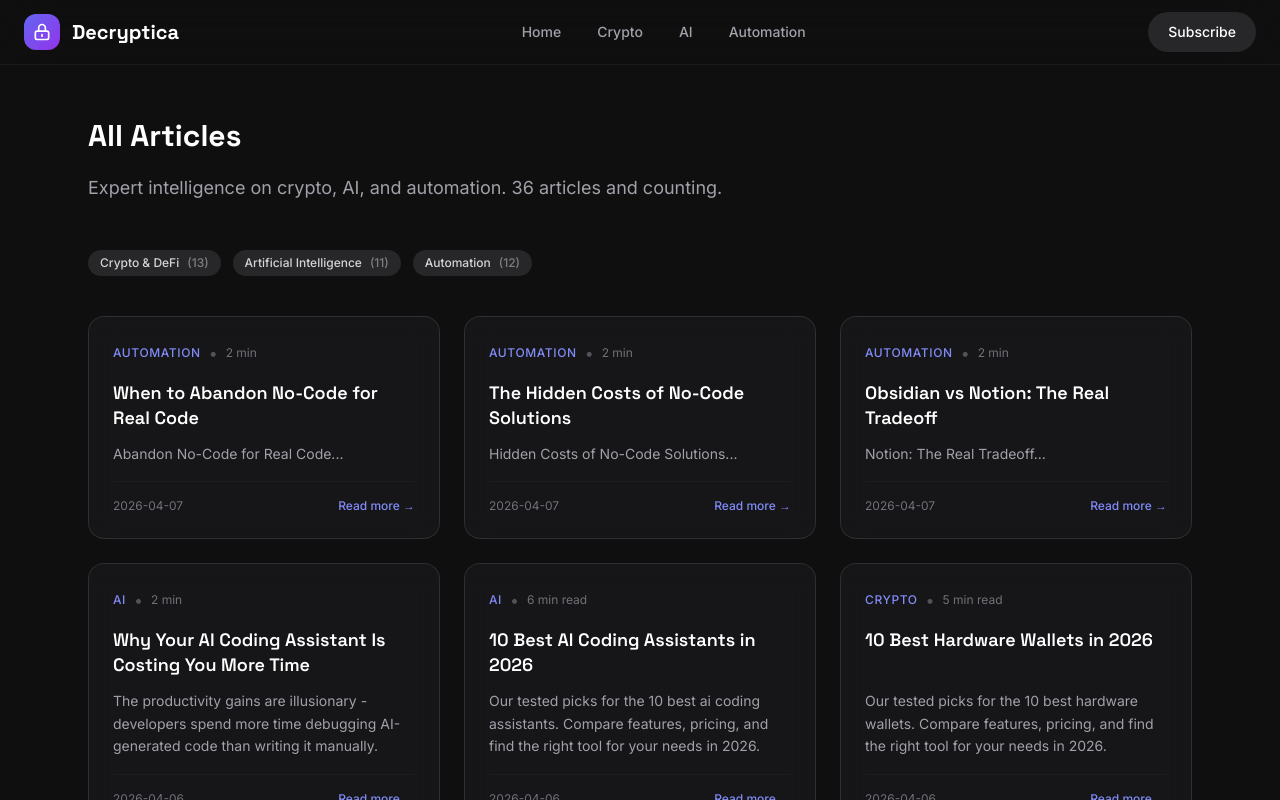
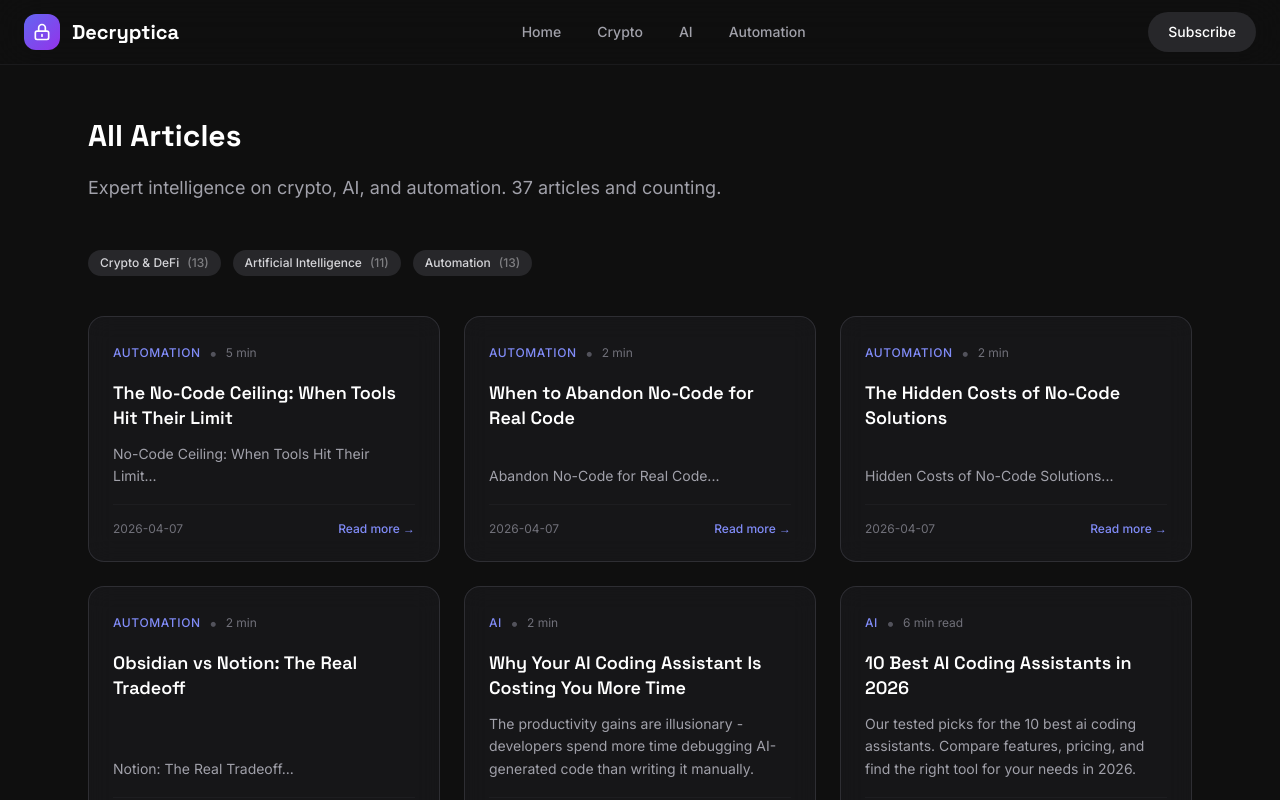
Before and after one commit to kevinthelobster/decryptica, a Next.js app: page /articles in a window 1280 px wide. Shown: the top 800 px of the page. Built offline with nearby package versions, Linux system fonts and the light colour scheme.

Commit message:
Daily article: the-no-code-ceiling-when-tools-hit-their-limit

```diff
--- a/app/data/articles.ts
+++ b/app/data/articles.ts
@@ -49,6 +49,95 @@ export const topics: Topic[] = [
 
 export const articles: Article[] = [
   {
+    id: '1775576628875-8074',
+    slug: 'the-no-code-ceiling-when-tools-hit-their-limit',
+    title: "The No-Code Ceiling: When Tools Hit Their Limit",
+    excerpt: "No-Code Ceiling: When Tools Hit Their Limit...",
+    content: `**The No-Code Ceiling: When Tools Hit Their Limit**
+======================================================
+
+**TL;DR**
+
+No-code tools have revolutionized the way businesses automate processes, but even these powerful solutions have their limitations. In this article, we'll explore what happens when no-code tools hit their ceiling and how to overcome these challenges.
+
+No-code tools have become increasingly popular over the past few years, and for good reason. They offer a range of benefits, including rapid development, reduced costs, and increased efficiency. However, as businesses continue to push the boundaries of what's possible with automation, they're starting to encounter limitations that no-code tools can't overcome.
+
+In this article, we'll examine the concept of the no-code ceiling, explore common challenges that arise when no-code tools reach their limits, and provide actionable advice on how to scale beyond these limitations.
+
+### The Rise of No-Code Tools
+
+No-code tools have been around for several years, but it's only recently that they've gained mainstream acceptance. According to a report by Gartner, the no-code market is expected to grow from $13.1 billion in 2022 to $26.9 billion by 2025, representing a compound annual growth rate (CAGR) of 19.4%.
+
+This rapid growth can be attributed to several factors, including:
+
+*   **Rapid development**: No-code tools enable businesses to automate processes quickly and efficiently, often without the need for extensive coding knowledge.
+*   **Reduced costs**: By leveraging pre-built templates and drag-and-drop interfaces, businesses can reduce the time and money spent on development.
+*   **Increased efficiency**: Automation reduces manual labor, freeing up staff to focus on higher-value tasks.
+
+### The No-Code Ceiling: When Tools Hit Their Limit
+
+As businesses continue to push the boundaries of what's possible with automation, they're starting to encounter limitations that no-code tools can't overcome. These challenges can be broadly categorized into three areas:
+
+*   **Scalability**: As business processes grow in complexity and volume, no-code tools may struggle to keep up. This can lead to decreased performance, errors, or even system crashes.
+*   **Customization**: While no-code tools offer a range of pre-built templates and customization options, they often lack the flexibility to accommodate highly specific or bespoke requirements.
+*   **Integration**: As businesses expand their ecosystem, integrating multiple systems and applications becomes increasingly complex. No-code tools may struggle to handle these integrations seamlessly.
+
+### Case Study: Overcoming Limitations with Automation
+
+Let's consider a real-world example of how no-code tools can hit their ceiling. A large retail company was using a no-code platform to automate its order fulfillment process. However, as the business grew, the platform struggled to keep up with increasing volumes and complexity. The company encountered issues such as:
+
+*   **Performance degradation**: As more orders were processed, the system became increasingly slow, leading to delays in shipping.
+*   **Integration challenges**: The company needed to integrate its no-code platform with multiple external systems, including inventory management and logistics providers.
+
+To overcome these limitations, the company implemented a custom-built automation solution using a combination of low-code and high-code tools. This approach allowed them to:
+
+*   **Scale more efficiently**: By leveraging advanced clustering techniques, the system was able to handle increased volumes without compromising performance.
+*   **Customize with ease**: The company could tailor its automation workflows to meet highly specific requirements, including complex business logic and bespoke data processing.
+
+### Evaluating No-Code Tools: Key Considerations
+
+When evaluating no-code tools for your business, it's essential to consider the following key factors:
+
+*   **Scalability**: Can the tool handle increasing volumes and complexity without compromising performance?
+*   **Customization**: Does the tool offer sufficient flexibility to accommodate highly specific or bespoke requirements?
+*   **Integration**: Can the tool seamlessly integrate with multiple systems and applications?
+
+By carefully evaluating these factors, you can identify no-code tools that meet your business needs and avoid the limitations of over-reliance on pre-built solutions.
+
+### The Bottom Line
+
+In conclusion, while no-code tools have revolutionized automation, they're not a silver bullet for every business challenge. By understanding the concept of the no-code ceiling and evaluating tool capabilities carefully, you can scale beyond these limitations and achieve greater efficiency, productivity, and success.
+
+As businesses continue to push the boundaries of what's possible with automation, it's essential to adapt and evolve your approach. Don't be afraid to explore new tools, integrations, or custom-built solutions when no-code tools reach their limits.
+
+### FAQ
+
+**Q: What are some common challenges that arise when no-code tools hit their ceiling?**
+
+A: Common challenges include scalability issues, customization limitations, and integration complexities.
+
+**Q: How can I evaluate the capabilities of no-code tools for my business?**
+
+A: Evaluate tool capabilities based on factors such as scalability, customization flexibility, and integration capabilities.
+
+**Q: What are some alternative approaches to overcome limitations with automation?**
+
+A: Consider custom-built solutions using low-code or high-code tools, advanced clustering techniques, and bespoke data processing.
+
+### The Bottom Line
+
+In conclusion, while no-code tools have revolutionized automation, they're not a silver bullet for every business challenge. By understanding the concept of the no-code ceiling and evaluating tool capabilities carefully, you can scale beyond these limitations and achieve greater efficiency, productivity, and success.
+
+## The Bottom Line
+By adapting to evolving needs and exploring new approaches, businesses can overcome the limitations of no-code tools and unlock full automation potential.
+
+*This article presents independent analysis. Always conduct your own research before making investment or technology decisions.*`.trim(),
+    category: 'automation',
+    readTime: '5 min',
+    date: '2026-04-07',
+    author: 'Decryptica',
+  },
+  {
     id: '1775565215005-5776',
     slug: 'when-to-abandon-no-code-for-real-code',
     title: "When to Abandon No-Code for Real Code",
```
